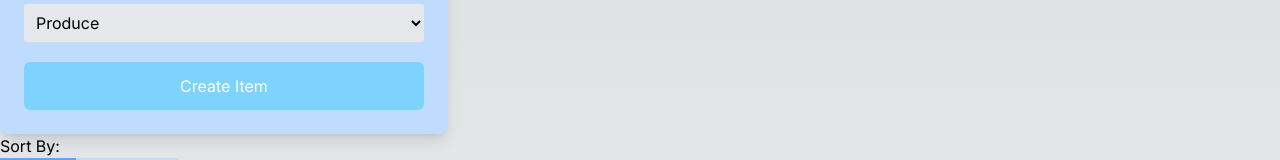
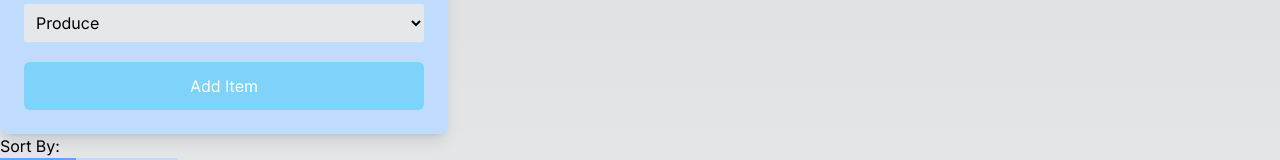
Before and after one commit to Kyle-Castillo/cprg306-assignments, a Next.js app: page /week6 in a window 1280 px wide. Shown: the part 356-516 px from the top of the page. Built offline with nearby package versions, Linux system fonts and the light colour scheme.

Commit message:
Update new-item.js

```diff
--- a/app/week6/new-item.js
+++ b/app/week6/new-item.js
@@ -93,7 +93,7 @@ export default function NewItem({ onAddItem }) {
             type="submit"
             className="w-full py-3 px-6 bg-sky-300 hover:bg-sky-600 rounded-md text-white"
           >
-            Create Item
+            Add Item
           </button>
         </form>
       </div>
```
